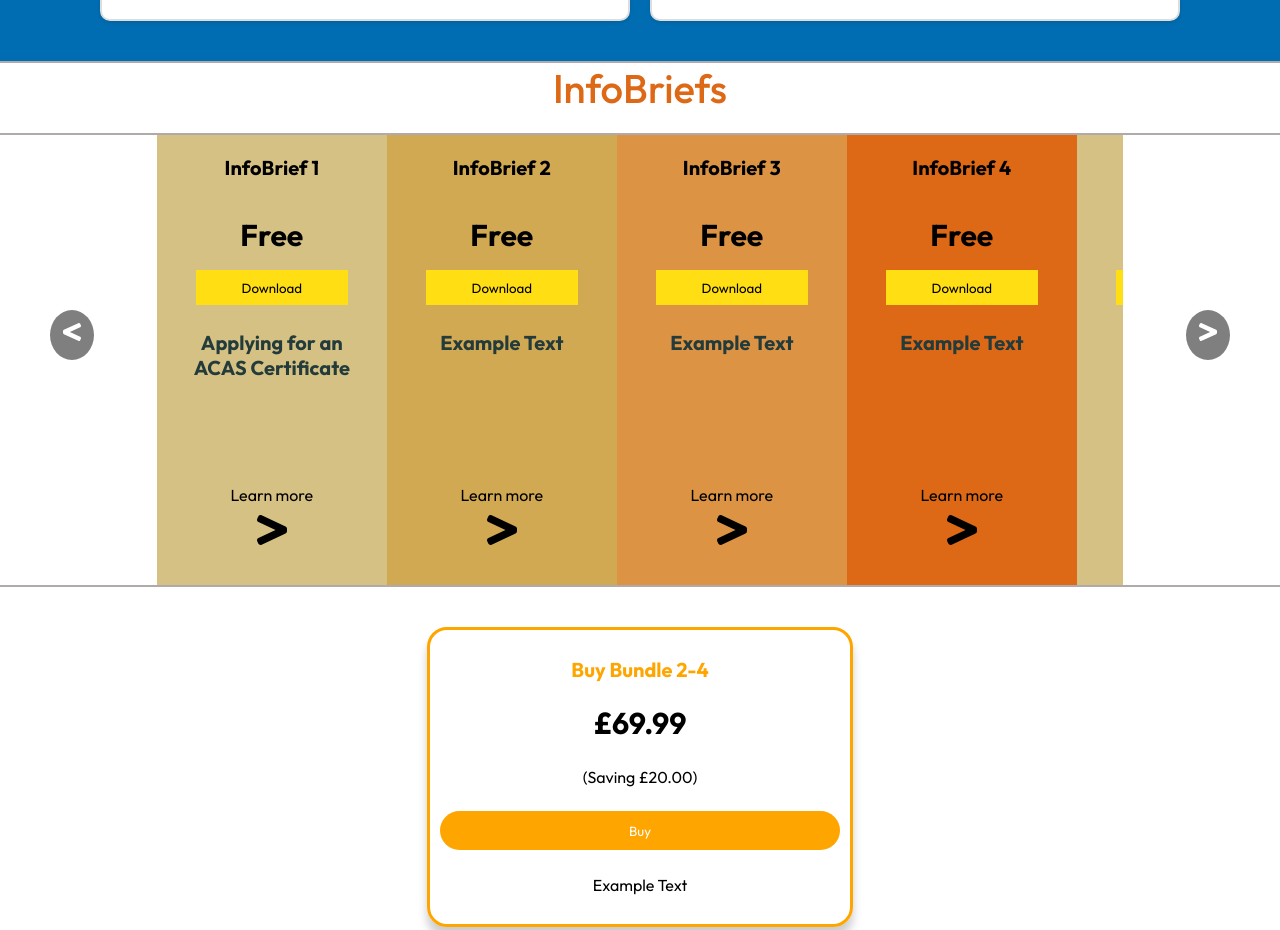
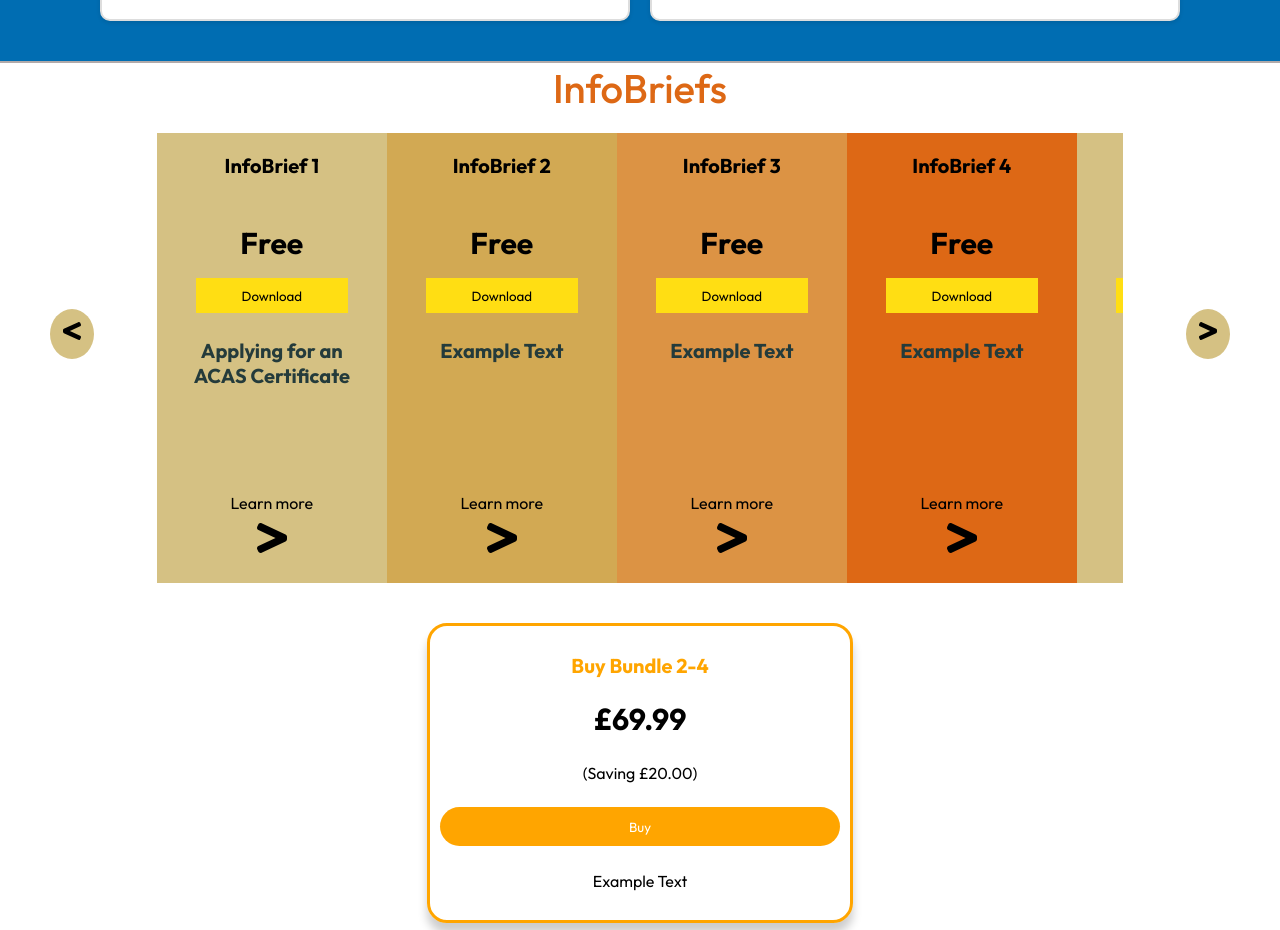
Before and after one commit to SabbirHossainRuet/myet-project, a React (Vite) app in the folder frontend/: page / in a window 1280 px wide. Shown: the part 2600-3530 px from the top of the page. Built offline with nearby package versions, Linux system fonts and the light colour scheme.

Commit message:
Update 6 30.08.24 home

```diff
--- a/frontend/src/components/ETGuides/ETGuides.css
+++ b/frontend/src/components/ETGuides/ETGuides.css
@@ -31,8 +31,8 @@
 .scroll-button {
     position: absolute;
     top: 30%;
-    background-color: rgba(0, 0, 0, 0.5);
-    color: white;
+    background-color: #D5C183;
+    color: black;
     border: none;
     cursor: pointer;
     border-radius: 50%;
@@ -86,7 +86,7 @@
 
 .et-list-item h3 {
     font-size: 20px;
-    min-height: 45px;
+    min-height: 55px;
 }
 
 .et-list-item .description {
--- a/frontend/src/components/ETGuides/ETGuides.jsx
+++ b/frontend/src/components/ETGuides/ETGuides.jsx
@@ -32,7 +32,7 @@ const ETGuides = () => {
 
     const scroll = (direction) => {
         const container = scrollRef.current;
-        const scrollAmount = 300;
+        const scrollAmount = 232;
 
         if (direction === 'left') {
             container.scrollBy({
@@ -105,7 +105,6 @@ const ETGuides = () => {
             <div className="et-guides-container">
                 <p className='title'>InfoBriefs</p>
                 <br />
-                <hr />
                 <div className="et-list-container">
                     <button className="scroll-button left" onClick={() => scroll('left')}>
                         <FaLessThan />
@@ -142,7 +141,6 @@ const ETGuides = () => {
                         <FaGreaterThan />
                     </button>
                 </div>
-                <hr />
                 <div className="et-bundle-container">
                     <div className="et-bundle">
                         {et_bundle.map((item, index) => (
```
